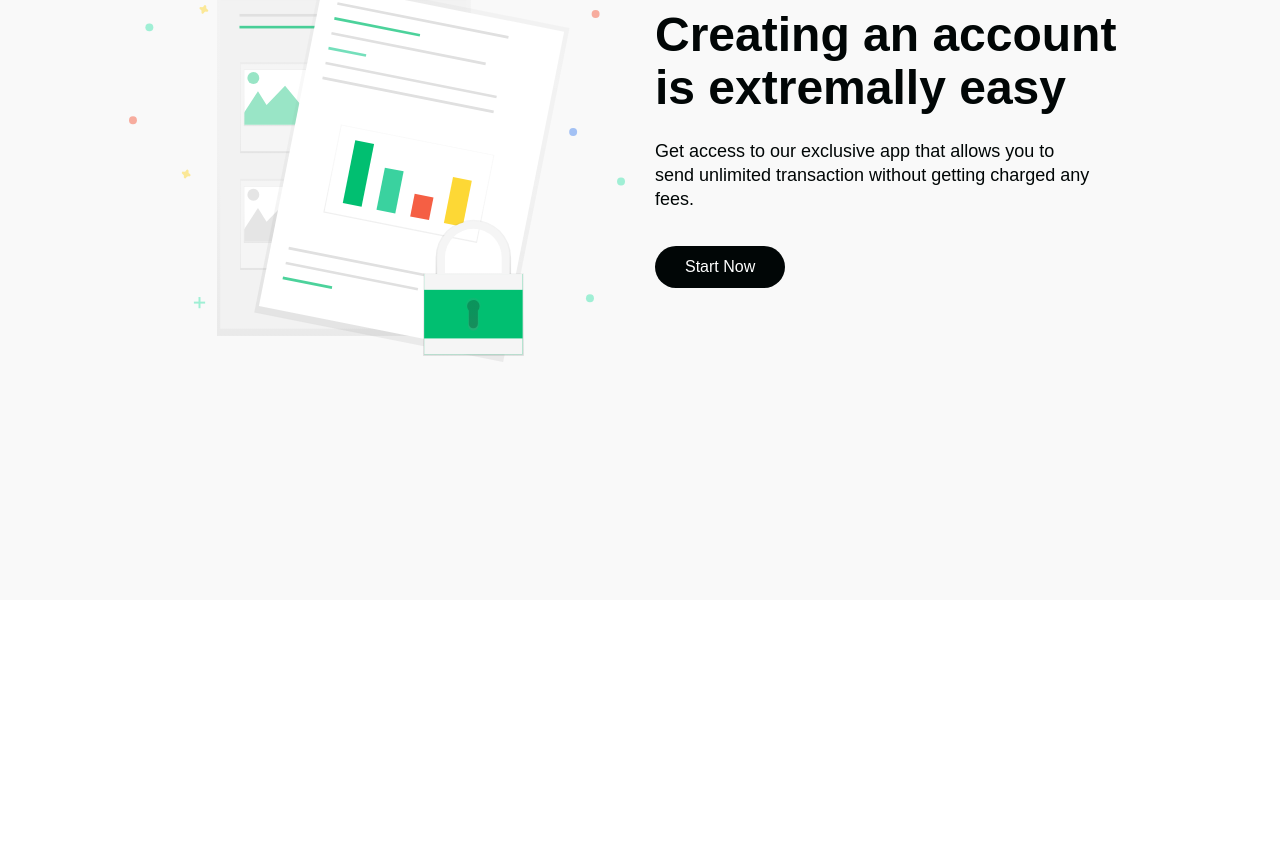
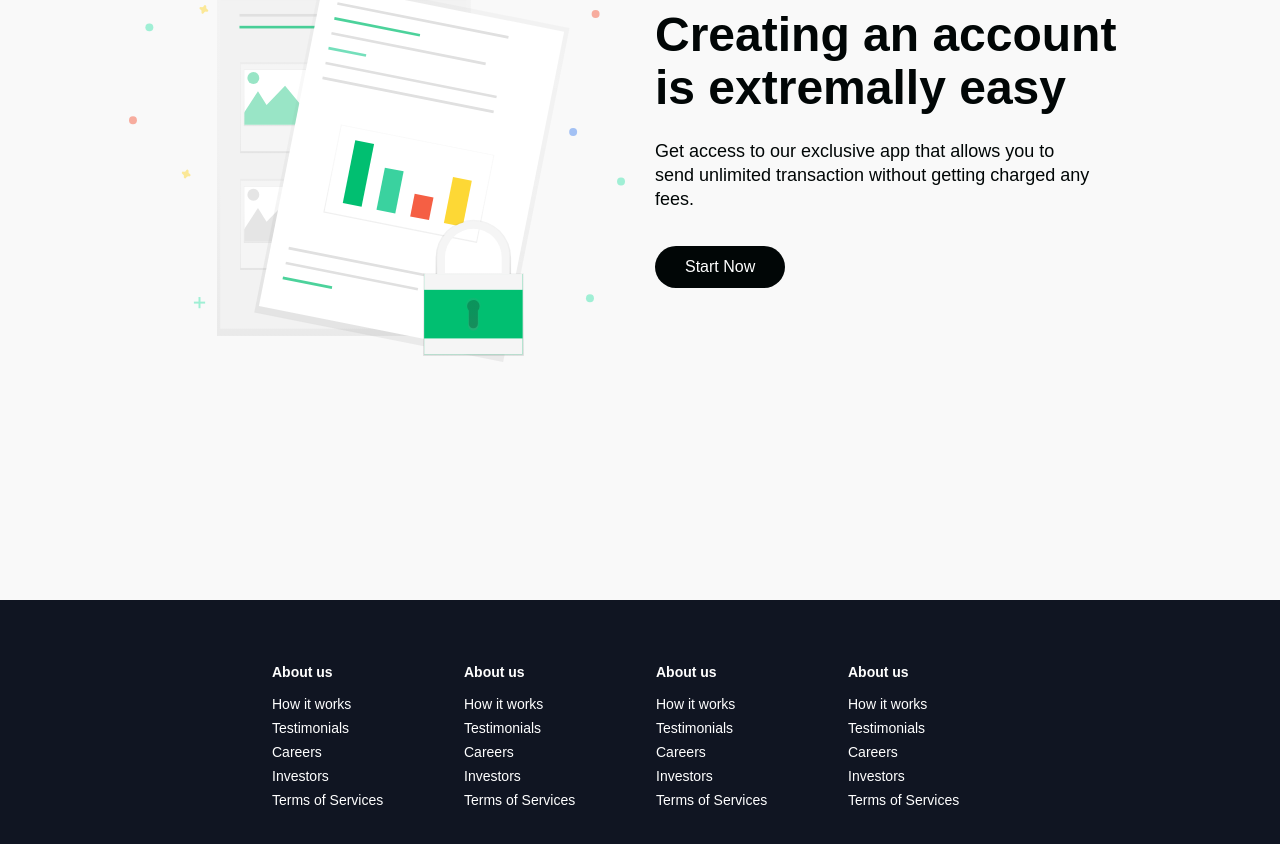
Before and after one commit to vladost99/react-website, a React (Create React App) app: page / in a window 1280 px wide. Shown: the part 3580-4424 px from the top of the page. Before the commit the page ends 4180 px from the top, so only its background shows below. Built offline with nearby package versions, Linux system fonts and the light colour scheme; a web font is replaced by a local one.

Commit message:
add footer

```diff
--- a/src/App.js
+++ b/src/App.js
@@ -1,12 +1,17 @@
 import React from 'react';
 import './App.css';
-import {BrowserRouter as Router} from 'react-router-dom';
+import {BrowserRouter as Router, Route, Switch} from 'react-router-dom';
 import Home from './pages';
+import SigninPage from './pages/signin';
 
 function App() {
   return (
      <Router>
-       <Home />
+     <Switch>
+       <Route path="/" component={Home} exact/>
+       <Route path="/signin" component={SigninPage}  exact/>
+     </Switch>
+
      </Router>
   );
 }
--- /dev/null
+++ b/src/components/Footer/footerElements.js
@@ -0,0 +1,68 @@
+import styled from 'styled-components';
+import { Link } from 'react-router-dom';
+
+
+export const FooterContainer = styled.footer`
+    background-color: #101522;
+`;
+
+export const FooterWrap = styled.div`
+    padding: 48px 24px;
+    display: flex;
+    flex-direction: column;
+    justify-content: center;
+    align-items: center;
+    max-width: 1100px;
+    margin: 0 auto;
+`;
+
+export const FooterLinksContainer = styled.div`
+    display: flex;
+    justify-content: center;
+
+    @media screen and (max-width: 820px) {
+        padding-top: 32px;
+    }
+`;
+
+export const FooterLinksWrapper = styled.div`
+    display: flex;
+
+    @media screen and (max-width: 820px) {
+        flex-direction: column;
+    }
+`;
+
+export const FooterLinkItems = styled.div`
+    display: flex;
+    flex-direction: column;
+    align-items: flex-start;
+    margin: 16px;
+    text-align: left;
+    width: 160px;
+    box-sizing: border-box;
+    color: #fff;
+
+    @media screen and (max-width: 420px) {
+        margin: 0;
+        padding: 10px;
+        width: 100%;
+    }
+`;
+
+export const FooterLinkTitle = styled.h1`
+    font-size: 14px;
+    margin-bottom: 16px;
+`;
+
+export const FooterLink = styled(Link)`
+    color: #fff;
+    text-decoration: none;
+    margin-bottom: 0.5rem;
+    font-size: 14px;
+
+    &:hover {
+        color: #01bf71;
+        transition: .3s ease-in-out;
+    }
+`;
--- /dev/null
+++ b/src/components/Footer/index.js
@@ -0,0 +1,64 @@
+import React from 'react';
+
+import {
+    FooterContainer,
+    FooterWrap,
+    FooterLinksContainer,
+    FooterLinksWrapper,
+    FooterLinkItems,
+    FooterLinkTitle,
+    FooterLink
+
+} from './footerElements'
+
+const  Footer = () => {
+    return (
+        <FooterContainer>
+            <FooterWrap>
+                <FooterLinksContainer>
+                    <FooterLinksWrapper>
+                        <FooterLinkItems>
+                            <FooterLinkTitle>About us</FooterLinkTitle>
+                                <FooterLink to="/signin">How it works</FooterLink>
+                                <FooterLink to="/signin">Testimonials</FooterLink>
+                                <FooterLink to="/signin">Careers</FooterLink>
+                                <FooterLink to="/signin">Investors</FooterLink>
+                                <FooterLink to="/signin">Terms of Services</FooterLink>
+                        </FooterLinkItems>
+
+                        <FooterLinkItems>
+                            <FooterLinkTitle>About us</FooterLinkTitle>
+                                <FooterLink to="/signin">How it works</FooterLink>
+                                <FooterLink to="/signin">Testimonials</FooterLink>
+                                <FooterLink to="/signin">Careers</FooterLink>
+                                <FooterLink to="/signin">Investors</FooterLink>
+                                <FooterLink to="/signin">Terms of Services</FooterLink>
+                        </FooterLinkItems>
+                    </FooterLinksWrapper>
+
+                    <FooterLinksWrapper>
+                        <FooterLinkItems>
+                            <FooterLinkTitle>About us</FooterLinkTitle>
+                                <FooterLink to="/signin">How it works</FooterLink>
+                                <FooterLink to="/signin">Testimonials</FooterLink>
+                                <FooterLink to="/signin">Careers</FooterLink>
+                                <FooterLink to="/signin">Investors</FooterLink>
+                                <FooterLink to="/signin">Terms of Services</FooterLink>
+                        </FooterLinkItems>
+
+                        <FooterLinkItems>
+                            <FooterLinkTitle>About us</FooterLinkTitle>
+                                <FooterLink to="/signin">How it works</FooterLink>
+                                <FooterLink to="/signin">Testimonials</FooterLink>
+                                <FooterLink to="/signin">Careers</FooterLink>
+                                <FooterLink to="/signin">Investors</FooterLink>
+                                <FooterLink to="/signin">Terms of Services</FooterLink>
+                        </FooterLinkItems>
+                    </FooterLinksWrapper>
+                </FooterLinksContainer>
+            </FooterWrap>
+        </FooterContainer>
+    )
+}
+
+export default Footer;
--- a/src/pages/index.js
+++ b/src/pages/index.js
@@ -1,4 +1,5 @@
 import React, {useState} from 'react'
+import Footer from '../components/Footer';
 import HeroSection from '../components/HeroSection';
 import InfoSection from '../components/infoSection';
 import {
@@ -29,6 +30,7 @@
           <InfoSection {...homeObjTwo}/>
           <Services/>
           <InfoSection {...homeObjThree}/>
+          <Footer/>
         </>
     )
 }
--- /dev/null
+++ b/src/pages/signin.js
@@ -0,0 +1,11 @@
+import React from 'react'
+
+const SigninPage = () => {
+    return (
+       <>
+       <h1>gewg</h1>
+       </>
+    )
+}
+
+export default SigninPage;
```
